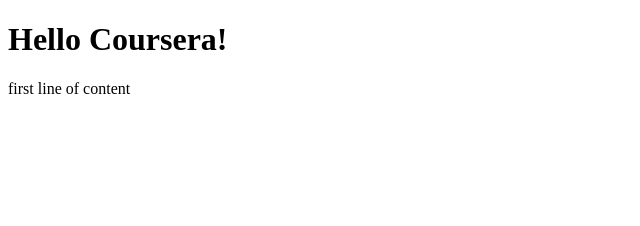
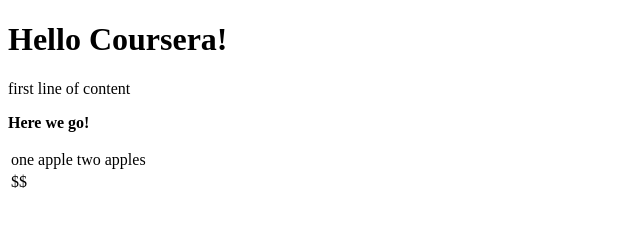
Before and after one commit to klstephenchan/coursera-test, a plain HTML site: page site/index.html in a window 1280 px wide. Shown: the whole page, without its empty margins (0-640 px from the left). Drawn offline with Linux system fonts and the light colour scheme.

Commit message:
added table

```diff
--- a/site/index.html
+++ b/site/index.html
@@ -8,5 +8,15 @@
 <body>
 <h1>Hello Coursera!</h1>
 <p>first line of content</p>
+<p><strong>Here we go!</strong></p>
+<table>
+	<tr>
+		<td> one apple</td>
+		<td> two apples</td>
+	</tr>
+	<tr>
+		<td> $$</td>
+	</tr>
+</table>
 </body>
 </html>
```
